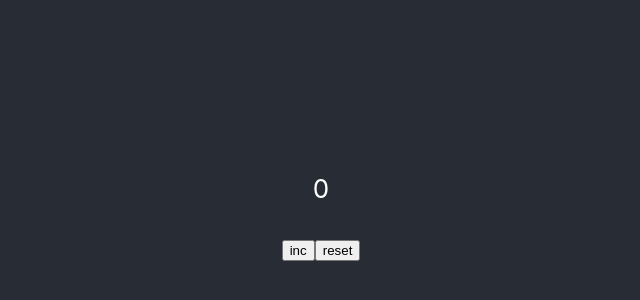
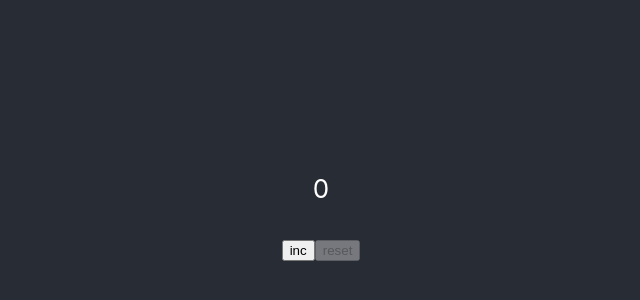
Before and after one commit to Reegulus/Counter, a React (Create React App) app: page / in a window 1280 px wide. Shown: the part 196-496 px from the top of the page, without its empty margins (319-959 px from the left). Built offline with nearby package versions, Linux system fonts and the light colour scheme.

Commit message:
Button.tsx disabled button

```diff
--- a/src/App.tsx
+++ b/src/App.tsx
@@ -1,15 +1,31 @@
 import React, {useState} from 'react';
 import './App.css';
-import {Button} from "./Button";
+
+import {Counter} from "./Counter";
 
 function App() {
+    const maxValue = 5
+    let [count, setCount] = useState(0)
 
+    const incCount = () => {
+        if (maxValue === count) {
+            return
+        }
+        setCount(count++)
+    }
+
+    const resetCount = () => setCount(0)
 
 
     return (
         <div className="App">
             <header className="App-header">
-                <Button/>
+               <Counter
+                   incCount={incCount}
+                   resetCount={resetCount}
+                   count={count}
+                   maxValue={maxValue}
+               />
             </header>
         </div>
     );
--- a/src/Button.tsx
+++ b/src/Button.tsx
@@ -1,24 +1,17 @@
 import React, {useState} from "react";
 
-export function Button() {
-    let [count, setCount] = useState(0)
+type ButtonPropsType = {
+    incCount: () => void
+    resetCount: () => void
+    maxValue: number
+    count: number
+}
+export function Button(props: ButtonPropsType) {
 
-    function incNumbers() {
-        // setNumbers(numbers)
-        if (count < 5) {
-            return
-        }
-        setCount(count++)
-    }
-
-    function resetNumbers() {
-        setCount(0)
-    }
     return(
         <div className={"button"}>
-            <p>{count}</p>
-            <button onClick={incNumbers}>inc</button>
-            <button onClick={resetNumbers}>reset</button>
+            <button disabled={props.count === props.maxValue} onClick={props.incCount}>inc</button>
+            <button disabled={props.count === 0} onClick={props.resetCount}>reset</button>
         </div>
     )
 }
--- /dev/null
+++ b/src/Counter.tsx
@@ -0,0 +1,23 @@
+import React, {useState} from "react";
+import {Display} from "./Display";
+import {Button} from "./Button";
+
+type CountPropsType = {
+    incCount: () => void
+    resetCount: () => void
+    count: number
+    maxValue: number
+}
+export function Counter(props: CountPropsType) {
+return (
+    <div className={"display"}>
+        <Display count={props.count}/>
+        <Button
+            incCount={props.incCount}
+            resetCount={props.resetCount}
+            maxValue={props.maxValue}
+            count={props.count}
+        />
+    </div>
+)
+}
--- a/src/Display.tsx
+++ b/src/Display.tsx
@@ -1,24 +1,12 @@
-import React, {useState} from "react";
+import React from "react";
 
-export function Display() {
-    let [count, setCount] = useState(0)
 
-    function incNumbers() {
-        // setNumbers(numbers)
-        if (count < 5) {
-            return
-        }
-        setCount(count++)
-    }
-
-    function resetNumbers() {
-        setCount(0)
-    }
-    return(
-        <div className={"button"}>
-            <p>{count}</p>
-            <button onClick={incNumbers}>inc</button>
-            <button onClick={resetNumbers}>reset</button>
-        </div>
-    )
+type DisplayPropsType = {
+count: number
 }
+export function Display(props: DisplayPropsType) {
+return (
+    <div className={"display"}>
+        <p>{props.count}</p>
+    </div>
+)}
```
